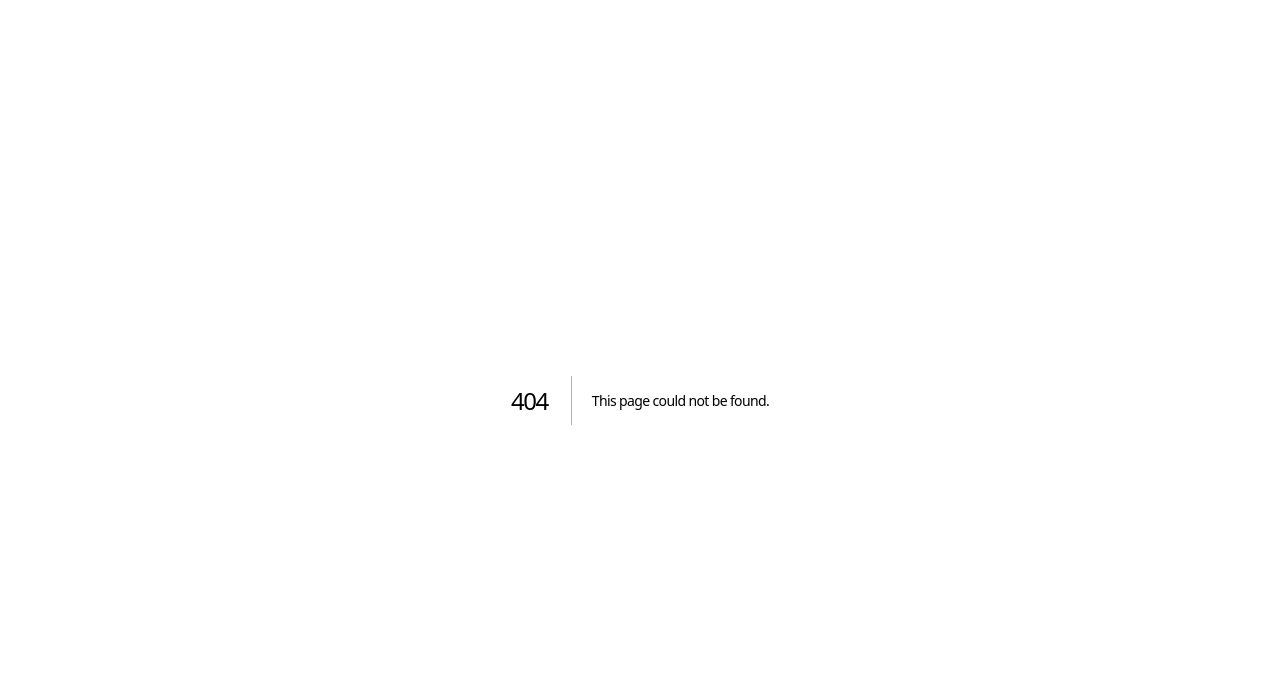
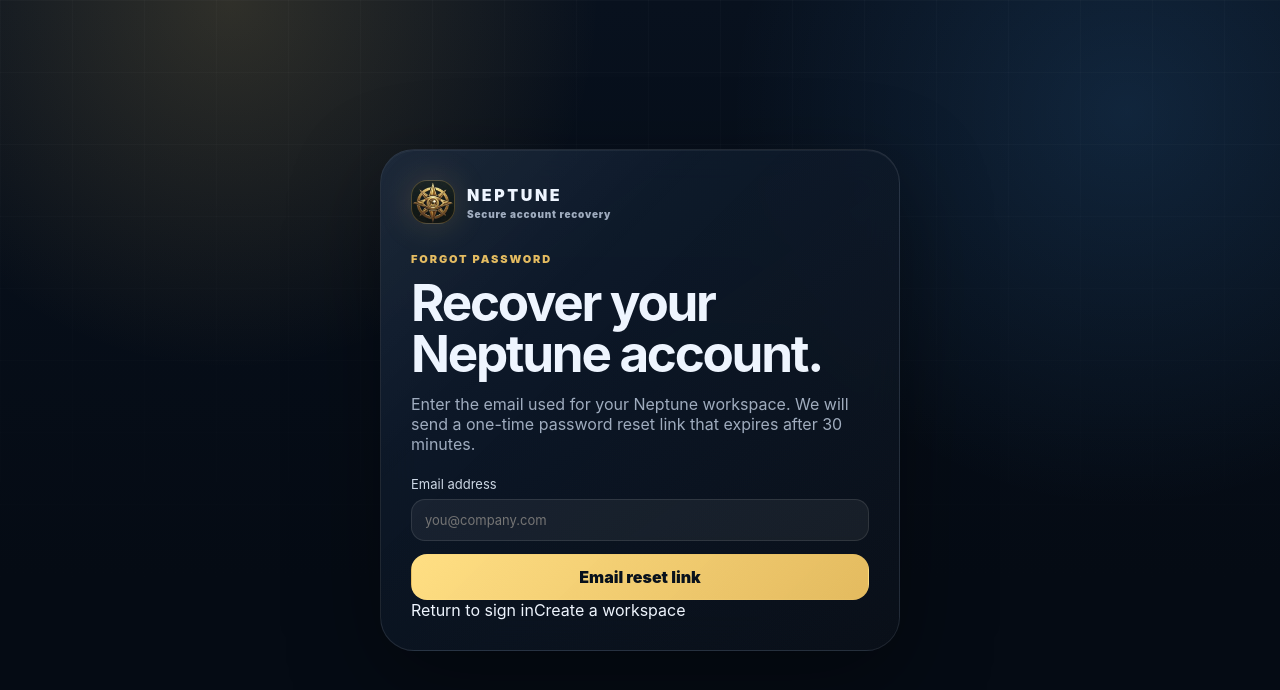
Before and after one commit to eagleconsulting954-a11y/Neptune1, a Next.js app: page /forgot-password in a window 1280 px wide. Before the commit this address had no page. Shown: the top 690 px of the page. Built offline with nearby package versions, Linux system fonts and the light colour scheme.

Commit message:
Add forgot password page

```diff
--- /dev/null
+++ b/app/forgot-password/page.tsx
@@ -0,0 +1,17 @@
+import Link from "next/link";
+import { ForgotPasswordForm } from "@/components/ForgotPasswordForm";
+
+export default function ForgotPasswordPage() {
+  return (
+    <main className="auth-page password-reset-page">
+      <section className="auth-card glass premium password-reset-card">
+        <Link className="brand" href="/"><span className="brand-mark">✦</span><span>NEPTUNE<small>Secure account recovery</small></span></Link>
+        <p className="eyebrow" style={{ marginTop: 28 }}>Forgot password</p>
+        <h2>Recover your Neptune account.</h2>
+        <p className="muted">Enter the email used for your Neptune workspace. We will send a one-time password reset link that expires after 30 minutes.</p>
+        <ForgotPasswordForm />
+        <div className="password-help-row"><Link href="/login">Return to sign in</Link><Link href="/signup">Create a workspace</Link></div>
+      </section>
+    </main>
+  );
+}
```
